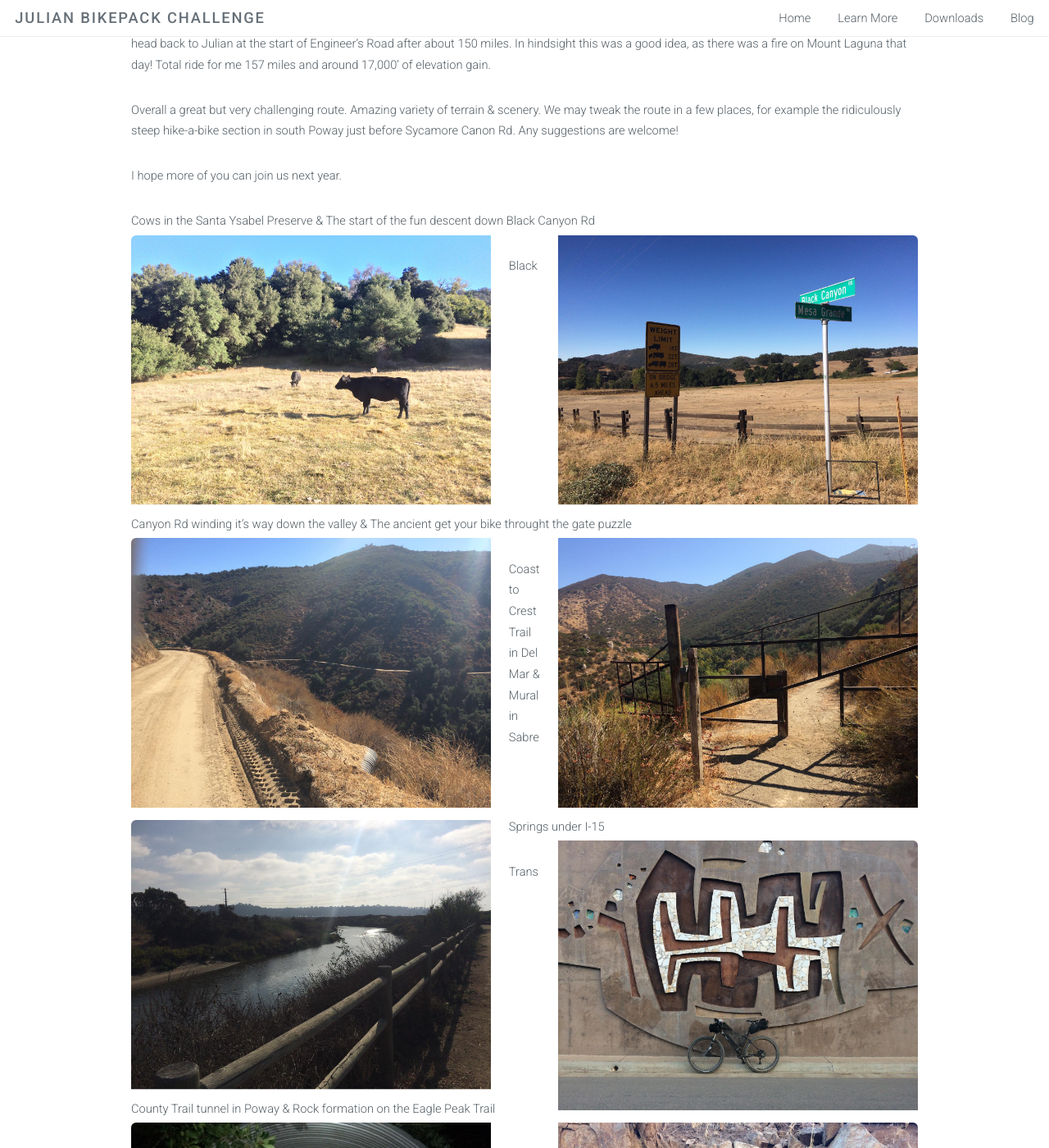
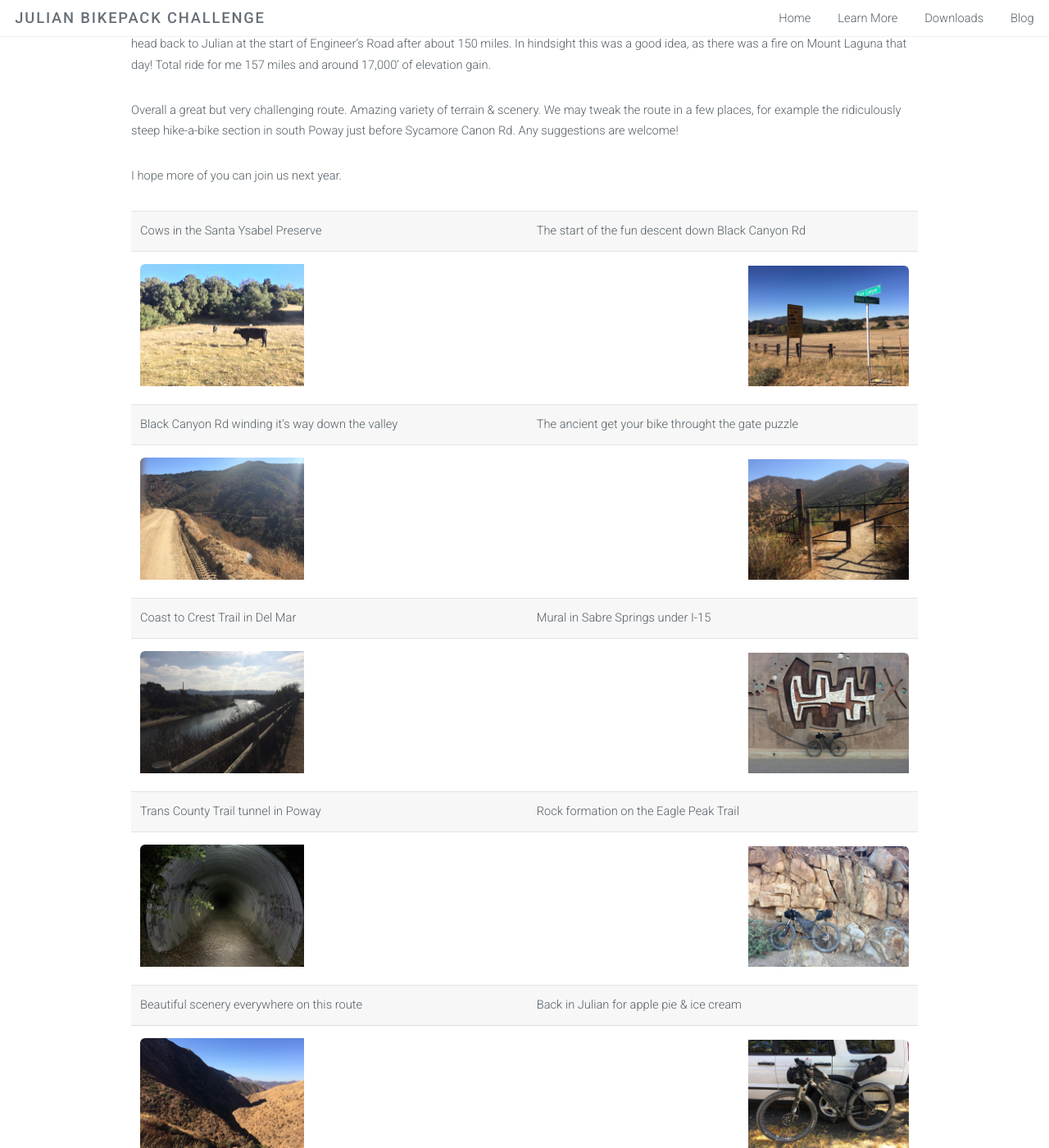
Before and after one commit to Nkawu/jbpc, a Jekyll site: the page built from _posts/2017-10-20-2017-JBPC-Recap.md, in a window 1280 px wide and 1400 px high, scrolled down 1315 px. Shown: the whole window at 82% size. Built offline with Jekyll 4.4.1, drawn with Linux system fonts in a browser that asks for light colours; some of the changed text lies outside the part shown.

Commit message:
Add table

```diff
--- a/_posts/2017-10-20-2017-JBPC-Recap.md
+++ b/_posts/2017-10-20-2017-JBPC-Recap.md
@@ -13,22 +13,47 @@
 
 I hope more of you can join us next year.
 
-Cows in the Santa Ysabel Preserve &amp; The start of the fun descent down Black Canyon Rd
-<img src="{{ site.baseurl }}/images/posts/2017-10-20/IMG_6023.JPG" width="48%" class="left image">
-<img src="{{ site.baseurl }}/images/posts/2017-10-20/IMG_6027.JPG" width="48%" class="right image">
 
-Black Canyon Rd winding it's way down the valley &amp; The ancient get your bike throught the gate puzzle
-<img src="{{ site.baseurl }}/images/posts/2017-10-20/IMG_6029.JPG" width="48%" class="left image">
-<img src="{{ site.baseurl }}/images/posts/2017-10-20/IMG_6033.JPG" width="48%" class="right image">
+<table>
+	<tr>
+		<td>Cows in the Santa Ysabel Preserve</td>
+		<td>The start of the fun descent down Black Canyon Rd</td>
+	</tr>
+	<tr>
+		<td><img src="{{ site.baseurl }}/images/posts/2017-10-20/IMG_6023.JPG" width="48%" class="left image"></td>
+		<td><img src="{{ site.baseurl }}/images/posts/2017-10-20/IMG_6027.JPG" width="48%" class="right image"></td>
+	</tr>
+	<tr>
+		<td>Black Canyon Rd winding it's way down the valley</td>
+		<td>The ancient get your bike throught the gate puzzle</td>
+	</tr>
+	<tr>
+		<td><img src="{{ site.baseurl }}/images/posts/2017-10-20/IMG_6029.JPG" width="48%" class="left image"></td>
+		<td><img src="{{ site.baseurl }}/images/posts/2017-10-20/IMG_6033.JPG" width="48%" class="right image"></td>
+	</tr>
+	<tr>
+		<td>Coast to Crest Trail in Del Mar</td>
+		<td>Mural in Sabre Springs under I-15</td>
+	</tr>
+	<tr>
+		<td><img src="{{ site.baseurl }}/images/posts/2017-10-20/IMG_6035.JPG" width="48%" class="left image"></td>
+		<td><img src="{{ site.baseurl }}/images/posts/2017-10-20/IMG_6037.JPG" width="48%" class="right image"></td>
+	</tr>
+	<tr>
+		<td>Trans County Trail tunnel in Poway</td>
+		<td>Rock formation on the Eagle Peak Trail</td>
+	</tr>
+	<tr>
+		<td><img src="{{ site.baseurl }}/images/posts/2017-10-20/IMG_6041.JPG" width="48%" class="left image"></td>
+		<td><img src="{{ site.baseurl }}/images/posts/2017-10-20/IMG_6046.JPG" width="48%" class="right image"></td>
 
-Coast to Crest Trail in Del Mar &amp; Mural in Sabre Springs under I-15
-<img src="{{ site.baseurl }}/images/posts/2017-10-20/IMG_6035.JPG" width="48%" class="left image">
-<img src="{{ site.baseurl }}/images/posts/2017-10-20/IMG_6037.JPG" width="48%" class="right image">
-
-Trans County Trail tunnel in Poway &amp; Rock formation on the Eagle Peak Trail
-<img src="{{ site.baseurl }}/images/posts/2017-10-20/IMG_6041.JPG" width="48%" class="left image">
-<img src="{{ site.baseurl }}/images/posts/2017-10-20/IMG_6046.JPG" width="48%" class="right image">
-
-Beautiful scenery everywhere on this route &amp; Back in Julian for apple pie &amp; ice cream
-<img src="{{ site.baseurl }}/images/posts/2017-10-20/IMG_6051.JPG" width="48%" class="left image">
-<img src="{{ site.baseurl }}/images/posts/2017-10-20/IMG_6057.JPG" width="48%" class="right image">
+	</tr>
+	<tr>
+		<td>Beautiful scenery everywhere on this route</td>
+		<td>Back in Julian for apple pie &amp; ice cream</td>
+	</tr>
+	<tr>
+		<td><img src="{{ site.baseurl }}/images/posts/2017-10-20/IMG_6051.JPG" width="48%" class="left image"></td>
+		<td><img src="{{ site.baseurl }}/images/posts/2017-10-20/IMG_6057.JPG" width="48%" class="right image"></td>
+	</tr>
+</table>
```
